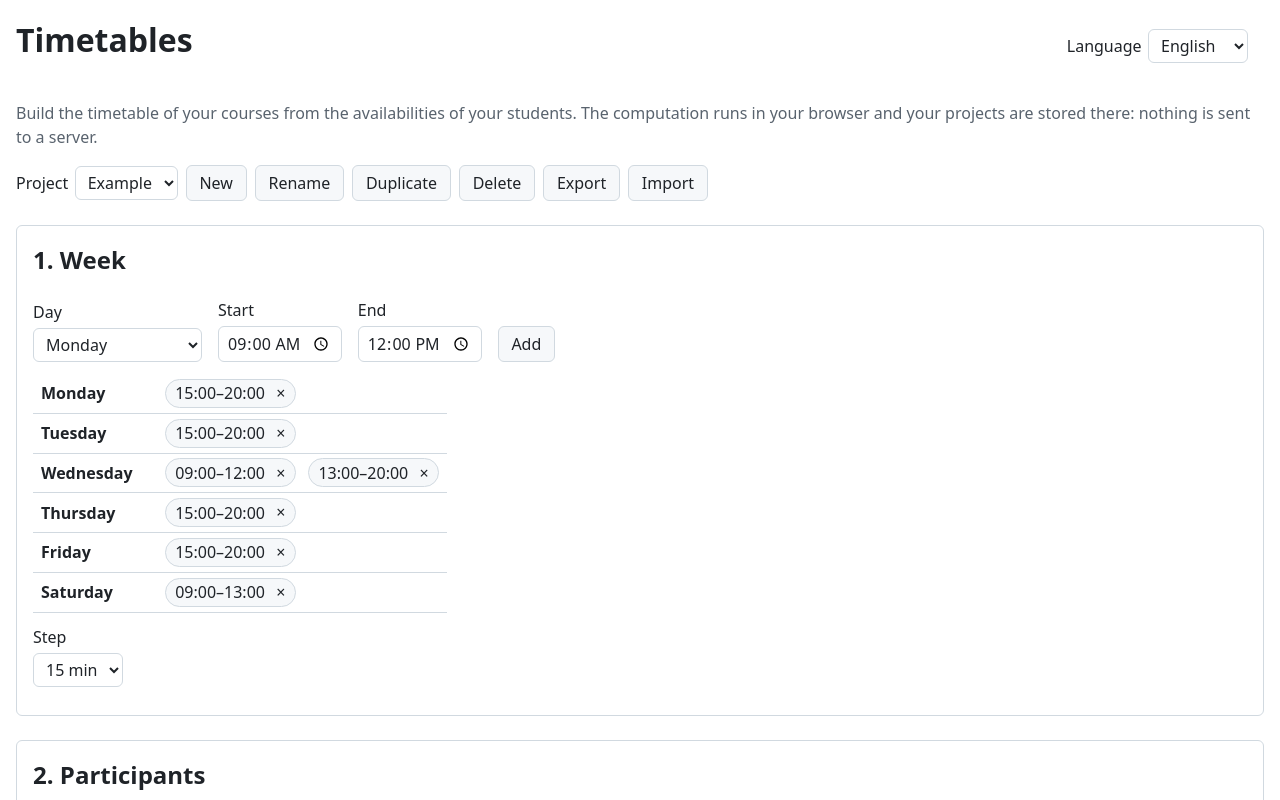
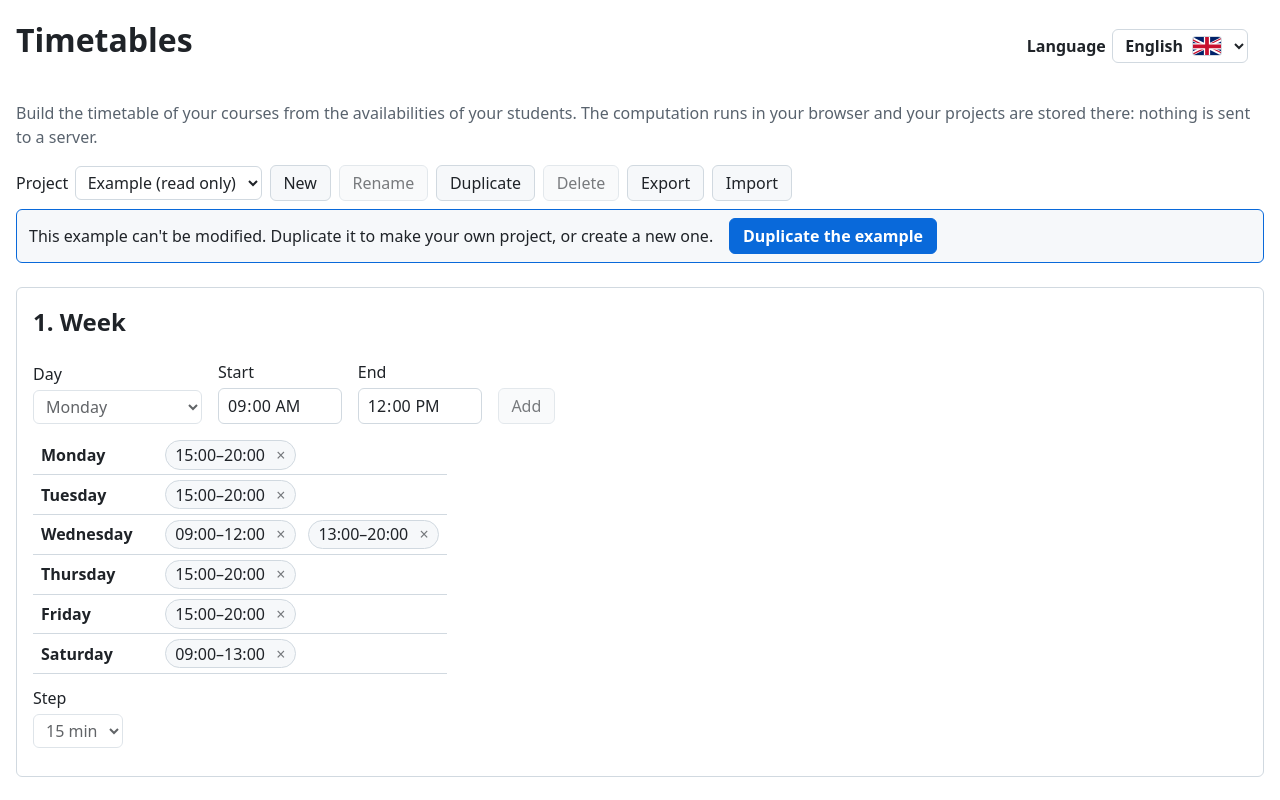
Before and after one commit to fontanf/timetablingsolver, a website with bundled scripts: page wasm/web/index.html in a window 1280 px wide. Shown: the top 800 px of the page. Built offline with nearby package versions, Linux system fonts and the light colour scheme.

Commit message:
Web page: read-only example, flags of the languages
- The example isn't stored anymore: it is created in the language of the
  page, can't be modified, and can be duplicated. The example stored by the
  previous version is kept as a project.
- The example's group course is named "Cours collectif".
- A flag next to the name of the selected language.

```diff
--- a/wasm/web/app.js
+++ b/wasm/web/app.js
@@ -22,6 +22,7 @@ let worker = null;
 // Projects
 /////////////////////////////////////////////////////////////////////////////
 
+// The projects: the example first, then the projects of the user.
 function loadProjects() {
     try {
         projects = store.load();
@@ -29,10 +30,18 @@ function loadProjects() {
         console.error(error);
         projects = [];
     }
-    if (projects.length === 0)
-        projects.push(model.exampleProject());
+    projects.unshift(model.exampleProject());
     const currentId = readPreference("current");
     project = projects.find((p) => p.id === currentId) || projects[0];
+}
+
+// The example in the language of the page.
+function translateExample() {
+    const example = model.exampleProject();
+    const index = projects.findIndex((p) => p.example);
+    if (project === projects[index])
+        project = example;
+    projects[index] = example;
 }
 
 function save() {
@@ -91,6 +100,8 @@ function initProjectBar() {
         selectProject(created.id);
     });
     $("project-rename").addEventListener("click", () => {
+        if (project.example)
+            return;
         const name = askName(t("project.renamePrompt"), project.name);
         if (name === null)
             return;
@@ -98,22 +109,23 @@ function initProjectBar() {
         save();
         renderProjectBar();
     });
-    $("project-duplicate").addEventListener("click", () => {
+    const duplicate = () => {
         const copy = {
             ...structuredClone(project),
             id: model.newId(),
             name: storage.uniqueName(t("project.copySuffix", {name: project.name}), projects.map((p) => p.name)),
             created: Date.now(),
         };
+        delete copy.example;
         projects.push(copy);
         selectProject(copy.id);
-    });
+    };
+    $("project-duplicate").addEventListener("click", duplicate);
+    $("example-duplicate").addEventListener("click", duplicate);
     $("project-delete").addEventListener("click", () => {
-        if (!confirm(t("project.deleteConfirm", {name: project.name})))
+        if (project.example || !confirm(t("project.deleteConfirm", {name: project.name})))
             return;
         projects = projects.filter((p) => p !== project);
-        if (projects.length === 0)
-            projects.push(model.exampleProject());
         selectProject(projects[0].id);
     });
     $("project-export").addEventListener("click", () => {
@@ -138,7 +150,30 @@ function initProjectBar() {
 
 function renderProjectBar() {
     const select = $("project-select");
-    select.replaceChildren(...projects.map((p) => new Option(p.name, p.id, false, p === project)));
+    select.replaceChildren(...projects.map((p) =>
+        new Option(p.example? t("project.exampleOption"): p.name, p.id, false, p === project)));
+    $("project-rename").disabled = project.example === true;
+    $("project-delete").disabled = project.example === true;
+    $("example-banner").hidden = project.example !== true;
+}
+
+// The example can't be modified: the fields of the sections are disabled,
+// except those which only change what is shown ('keep-enabled').
+const EDITABLE_SECTIONS = [
+    "calendar-section", "participants-section", "availability-section", "courses-section", "solve-section"];
+
+function lockExample(root) {
+    for (const element of root.querySelectorAll("input, select, button")) {
+        // Managed by 'renderChecks'.
+        if (element.id === "solve" || element.id === "stop" || element.classList.contains("keep-enabled"))
+            continue;
+        element.disabled = project.example === true;
+    }
+}
+
+function lockExampleSections() {
+    for (const id of EDITABLE_SECTIONS)
+        lockExample($(id));
 }
 
 function download(fileName, content, type) {
@@ -237,6 +272,7 @@ function renderCalendar() {
         return row;
     });
     $("calendar-table").tBodies[0].replaceChildren(...rows);
+    lockExample($("calendar-section"));
 }
 
 /////////////////////////////////////////////////////////////////////////////
@@ -291,6 +327,7 @@ function renderParticipants() {
             renderAvailability();
             $("availability-section").scrollIntoView({behavior: "smooth"});
         });
+        edit.classList.add("keep-enabled");
         actionsCell.append(edit);
         if (participant.role !== "teacher") {
             actionsCell.append(button(t("participants.delete"), () => {
@@ -305,6 +342,7 @@ function renderParticipants() {
         return row;
     });
     $("participants-table").tBodies[0].replaceChildren(...rows);
+    lockExample($("participants-section"));
 }
 
 function button(text, onClick) {
@@ -362,7 +400,7 @@ function initAvailability() {
     grid.addEventListener("pointerdown", (event) => {
         const cell = event.target.closest(".slot");
         const participant = selectedParticipant();
-        if (cell === null || participant === null || event.button !== 0)
+        if (cell === null || participant === null || event.button !== 0 || project.example)
             return;
         event.preventDefault();
         painting = {participant, score: brush(), done: new Set()};
@@ -387,7 +425,7 @@ function initAvailability() {
     grid.addEventListener("click", (event) => {
         const cell = event.target.closest(".slot");
         const participant = selectedParticipant();
-        if (cell === null || participant === null || event.detail !== 0)
+        if (cell === null || participant === null || event.detail !== 0 || project.example)
             return;
         const {day, minute} = model.parseSlotKey(cell.dataset.key);
         model.setAvailability(participant, day, minute, minute + 1, brush(), 1);
@@ -484,6 +522,7 @@ function renderAvailabilityGrid() {
         }
     }
     grid.replaceChildren(table);
+    lockExample($("availability-section"));
 }
 
 /////////////////////////////////////////////////////////////////////////////
@@ -569,6 +608,7 @@ function renderCourses() {
         return row;
     });
     $("courses-table").tBodies[0].replaceChildren(...rows);
+    lockExample($("courses-section"));
 }
 
 /////////////////////////////////////////////////////////////////////////////
@@ -841,12 +881,14 @@ function initLanguage() {
     select.addEventListener("change", () => {
         i18n.setLanguage(select.value);
         writePreference("language", select.value);
+        translateExample();
         renderAll();
     });
 }
 
 function renderAll() {
     i18n.translateDocument();
+    $("language-flag").innerHTML = i18n.FLAGS[i18n.getLanguage()];
     renderProjectBar();
     renderCalendar();
     renderParticipants();
@@ -855,6 +897,7 @@ function renderAll() {
     renderParameters();
     renderChecks();
     renderResult();
+    lockExampleSections();
 }
 
 function init() {
--- a/wasm/web/i18n.js
+++ b/wasm/web/i18n.js
@@ -12,6 +12,25 @@
 export const LANGUAGES = {en: "English", fr: "Français"};
 
 export const DEFAULT_LANGUAGE = "en";
+
+// Flags of the languages (inline SVG: the flag emoji aren't displayed on
+// Windows).
+export const FLAGS = {
+    // Cropped to 3:2, as the other flags.
+    en: '<svg viewBox="0 0 60 30" preserveAspectRatio="xMidYMid slice" aria-hidden="true">'
+        + '<clipPath id="flag-en-t"><path d="M30,15h30v15zv15h-30zh-30v-15zv-15h30z"/></clipPath>'
+        + '<path d="M0,0v30h60v-30z" fill="#012169"/>'
+        + '<path d="M0,0L60,30M60,0L0,30" stroke="#fff" stroke-width="6"/>'
+        + '<path d="M0,0L60,30M60,0L0,30" clip-path="url(#flag-en-t)" stroke="#c8102e" stroke-width="4"/>'
+        + '<path d="M30,0v30M0,15h60" stroke="#fff" stroke-width="10"/>'
+        + '<path d="M30,0v30M0,15h60" stroke="#c8102e" stroke-width="6"/>'
+        + '</svg>',
+    fr: '<svg viewBox="0 0 3 2" aria-hidden="true">'
+        + '<rect width="1" height="2" fill="#002654"/>'
+        + '<rect x="1" width="1" height="2" fill="#fff"/>'
+        + '<rect x="2" width="1" height="2" fill="#ce1126"/>'
+        + '</svg>',
+};
 
 export const MESSAGES = {
     en: {
@@ -34,6 +53,9 @@ export const MESSAGES = {
         "project.deleteConfirm": "Delete the project “{name}”? This can't be undone.",
         "project.importError": "The project couldn't be imported: {error}",
         "project.example": "Example",
+        "project.exampleOption": "Example (read only)",
+        "example.banner": "This example can't be modified. Duplicate it to make your own project, or create a new one.",
+        "example.duplicate": "Duplicate the example",
         "project.defaultName": "Project",
 
         "import.invalidJson": "the file isn't a valid JSON file.",
@@ -72,7 +94,6 @@ export const MESSAGES = {
         "names.teacher": "Teacher",
         "names.individualCourse": "{name}'s course",
         "names.collectiveCourse": "Group course",
-        "names.exampleCollectiveCourse": "Music theory",
 
         "availability.title": "3. Availabilities",
         "availability.participant": "Participant",
@@ -161,6 +182,9 @@ export const MESSAGES = {
         "project.deleteConfirm": "Supprimer le projet « {name} » ? Cette action est définitive.",
         "project.importError": "Impossible d'importer le projet : {error}",
         "project.example": "Exemple",
+        "project.exampleOption": "Exemple (lecture seule)",
+        "example.banner": "Cet exemple ne peut pas être modifié. Dupliquez-le pour en faire votre propre projet, ou créez-en un nouveau.",
+        "example.duplicate": "Dupliquer l'exemple",
         "project.defaultName": "Projet",
 
         "import.invalidJson": "le fichier n'est pas un fichier JSON valide.",
@@ -199,7 +223,6 @@ export const MESSAGES = {
         "names.teacher": "Professeur",
         "names.individualCourse": "Cours de {name}",
         "names.collectiveCourse": "Cours collectif",
-        "names.exampleCollectiveCourse": "Formation musicale",
 
         "availability.title": "3. Disponibilités",
         "availability.participant": "Participant",
--- a/wasm/web/index.html
+++ b/wasm/web/index.html
@@ -13,9 +13,14 @@
     <header>
         <div class="page-title">
             <h1 data-i18n="page.title">Timetables</h1>
-            <label class="inline">
+            <label class="inline language">
                 <span data-i18n="page.language">Language</span>
-                <select id="language-select"></select>
+                <!-- The flag is drawn over the select, after the name of the
+                     selected language. -->
+                <span class="select-with-flag">
+                    <span id="language-flag" class="flag"></span>
+                    <select id="language-select"></select>
+                </span>
             </label>
         </div>
         <p data-i18n="page.description"></p>
@@ -32,6 +37,10 @@
             <button type="button" id="project-export" data-i18n="project.export"></button>
             <button type="button" id="project-import" data-i18n="project.import"></button>
             <input type="file" id="project-import-file" accept=".json,application/json" hidden>
+        </div>
+        <div id="example-banner" class="info" hidden>
+            <span data-i18n="example.banner"></span>
+            <button type="button" id="example-duplicate" class="primary" data-i18n="example.duplicate"></button>
         </div>
     </header>
 
@@ -102,7 +111,7 @@
             <div class="row">
                 <label>
                     <span data-i18n="availability.participant"></span>
-                    <select id="availability-participant"></select>
+                    <select id="availability-participant" class="keep-enabled"></select>
                 </label>
                 <fieldset class="brushes">
                     <legend data-i18n="availability.brush"></legend>
--- a/wasm/web/model.js
+++ b/wasm/web/model.js
@@ -179,11 +179,15 @@ export function removeParticipant(project, participantId) {
     });
 }
 
-// An example: a teacher, four students with an individual course each, and a
-// collective course for three of them.
+export const EXAMPLE_ID = "example";
+
+// The example: a teacher, four students with an individual course each, and a
+// collective course for three of them. It isn't stored, can't be modified,
+// and is in the language of the page when it is created.
 export function exampleProject() {
     const project = newProject(t("project.example"));
-    project.id = "example";
+    project.id = EXAMPLE_ID;
+    project.example = true;
     project.created = 0;
     // On Wednesday, the morning and a longer afternoon, and there are courses
     // on Saturday morning.
@@ -212,7 +216,7 @@ export function exampleProject() {
     for (const student of collective)
         setAvailability(student, 2, 18 * 60, 19 * 60, SCORE_PREFERRED, project.calendar.step);
     project.courses.push(newCourse(
-        t("names.exampleCollectiveCourse"), 60, [teacher.id, ...collective.map((p) => p.id)]));
+        t("names.collectiveCourse"), 60, [teacher.id, ...collective.map((p) => p.id)]));
     return project;
 }
 
--- a/wasm/web/storage.js
+++ b/wasm/web/storage.js
@@ -2,7 +2,7 @@
 // and import from JSON files.
 
 import {t} from "./i18n.js";
-import {defaultParameters, newId, normalizeCalendar} from "./model.js";
+import {EXAMPLE_ID, defaultParameters, newId, normalizeCalendar} from "./model.js";
 
 const STORAGE_KEY = "timetablingsolver.projects";
 
@@ -22,7 +22,7 @@ export class MemoryStore {
     }
 
     save(projects) {
-        this.projects = structuredClone(projects);
+        this.projects = structuredClone(projects.filter((p) => !p.example));
     }
 }
 
@@ -37,11 +37,16 @@ export class LocalStorageStore {
         if (text === null)
             return [];
         const projects = JSON.parse(text);
-        return Array.isArray(projects)? projects.map(normalizeProject): [];
+        if (!Array.isArray(projects))
+            return [];
+        // The first versions stored the example, which could be modified: it
+        // is kept as a project of the user.
+        return projects.map(normalizeProject).map((p) => p.id === EXAMPLE_ID? {...p, id: newId()}: p);
     }
 
+    // The example isn't stored.
     save(projects) {
-        this.storage.setItem(STORAGE_KEY, JSON.stringify(projects));
+        this.storage.setItem(STORAGE_KEY, JSON.stringify(projects.filter((p) => !p.example)));
     }
 }
 
--- a/wasm/web/style.css
+++ b/wasm/web/style.css
@@ -66,6 +66,39 @@ header p,
     align-items: baseline;
     justify-content: space-between;
     gap: 0.5rem 1rem;
+}
+
+.language {
+    font-weight: 600;
+}
+
+.select-with-flag {
+    position: relative;
+    display: inline-flex;
+    align-items: center;
+}
+
+.select-with-flag select {
+    padding-right: 3rem;
+    /* As wide as the selected language, for the flag to be next to its
+       name (where supported). */
+    field-sizing: content;
+}
+
+.flag {
+    position: absolute;
+    /* Before the arrow of the select. */
+    right: 1.7rem;
+    display: inline-flex;
+    pointer-events: none;
+}
+
+.flag svg {
+    width: 1.75rem;
+    height: 1.17rem;
+    border-radius: 3px;
+    /* The white of the flags on a white background. */
+    box-shadow: 0 0 0 1px var(--border);
 }
 
 section {
@@ -189,6 +222,18 @@ button.primary {
     border-radius: 6px;
     color: var(--warning);
     background: var(--warning-background);
+}
+
+.info {
+    display: flex;
+    flex-wrap: wrap;
+    align-items: center;
+    gap: 0.5rem 1rem;
+    margin: 0.5rem 0;
+    padding: 0.5rem 0.75rem;
+    border: 1px solid var(--accent);
+    border-radius: 6px;
+    background: var(--surface);
 }
 
 .messages {
@@ -405,7 +450,13 @@ td.missing {
     background-color: var(--possible);
 }
 
-.availability .slot:hover {
+/* The example: shown as is, but can't be painted. */
+.availability .slot:disabled {
+    opacity: 1;
+    cursor: default;
+}
+
+.availability .slot:hover:not(:disabled) {
     outline: 2px solid var(--accent);
     outline-offset: -2px;
 }
```
Also changed, not shown: wasm/tests/web.test.mjs (+39 -4 lines).
